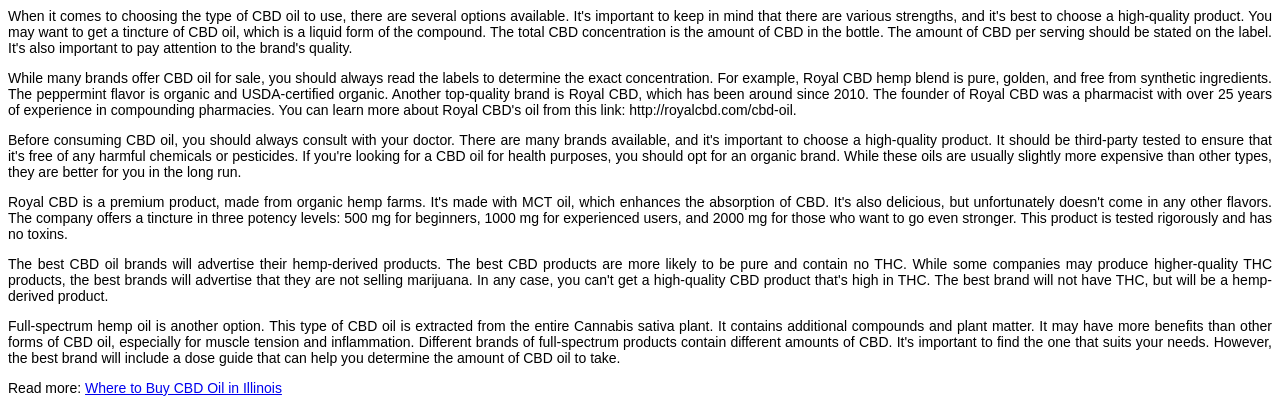
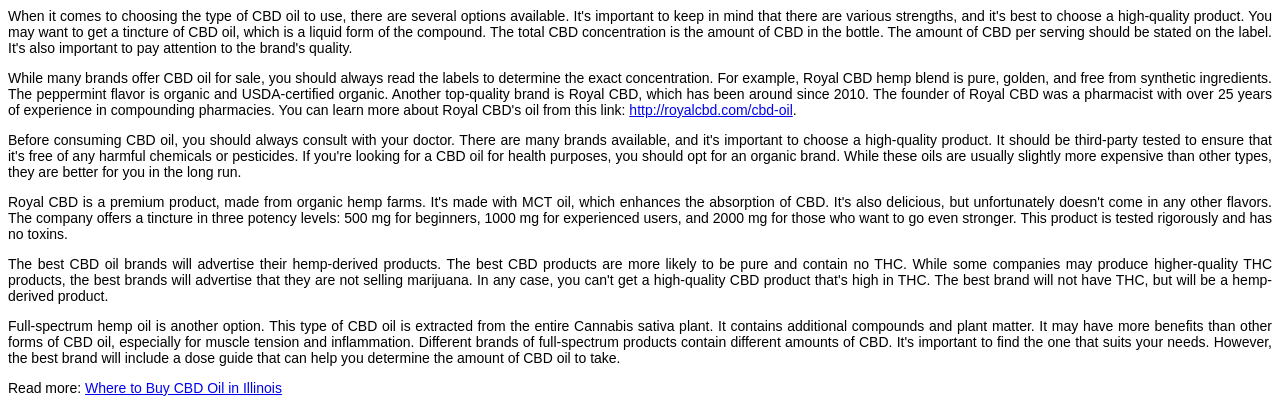
Before and after one commit to wadeharvey23/royal-cbd, a plain HTML site: page article2/index.html in a window 1280 px wide. Shown: the part 450-860 px from the top of the page. Drawn offline with Linux system fonts and the light colour scheme.

Commit message:
Add files via upload

```diff
--- a/article2/index.html
+++ b/article2/index.html
@@ -14,7 +14,7 @@ p {font-family:Arial, sans-serif;font-size:14px;font-style:normal;font-weight:no
 <h1>Choosing the Type of CBD Oil to Get</h1>
 <p><center><img src="https://www.eatthis.com/wp-content/uploads/sites/4/2019/04/cbd-oil-tincture-hemp-leaves.jpg" alt="CBD Oil" style="width:480px"></center></p>
 <p align="justify">When it comes to choosing the type of CBD oil to use, there are several options available. It's important to keep in mind that there are various strengths, and it's best to choose a high-quality product. You may want to get a tincture of CBD oil, which is a liquid form of the compound. The total CBD concentration is the amount of CBD in the bottle. The amount of CBD per serving should be stated on the label. It's also important to pay attention to the brand's quality.</p>
-<p align="justify">While many brands offer CBD oil for sale, you should always read the labels to determine the exact concentration. For example, Royal CBD hemp blend is pure, golden, and free from synthetic ingredients. The peppermint flavor is organic and USDA-certified organic. Another top-quality brand is Royal CBD, which has been around since 2010. The founder of Royal CBD was a pharmacist with over 25 years of experience in compounding pharmacies. You can learn more about Royal CBD's oil from this link: http://royalcbd.com/cbd-oil.</p>
+<p align="justify">While many brands offer CBD oil for sale, you should always read the labels to determine the exact concentration. For example, Royal CBD hemp blend is pure, golden, and free from synthetic ingredients. The peppermint flavor is organic and USDA-certified organic. Another top-quality brand is Royal CBD, which has been around since 2010. The founder of Royal CBD was a pharmacist with over 25 years of experience in compounding pharmacies. You can learn more about Royal CBD's oil from this link: <a href="https://royalcbd.com/cbd-oil/">http://royalcbd.com/cbd-oil</a>.</p>
 <p align="justify">Before consuming CBD oil, you should always consult with your doctor. There are many brands available, and it's important to choose a high-quality product. It should be third-party tested to ensure that it's free of any harmful chemicals or pesticides. If you're looking for a CBD oil for health purposes, you should opt for an organic brand. While these oils are usually slightly more expensive than other types, they are better for you in the long run.</p>
 <p align="justify">Royal CBD is a premium product, made from organic hemp farms. It's made with MCT oil, which enhances the absorption of CBD. It's also delicious, but unfortunately doesn't come in any other flavors. The company offers a tincture in three potency levels: 500 mg for beginners, 1000 mg for experienced users, and 2000 mg for those who want to go even stronger. This product is tested rigorously and has no toxins.</p>
 <p align="justify">The best CBD oil brands will advertise their hemp-derived products. The best CBD products are more likely to be pure and contain no THC. While some companies may produce higher-quality THC products, the best brands will advertise that they are not selling marijuana. In any case, you can't get a high-quality CBD product that's high in THC. The best brand will not have THC, but will be a hemp-derived product.</p>
```
Also changed, not shown: article1/index.html (+1 -1 lines).
